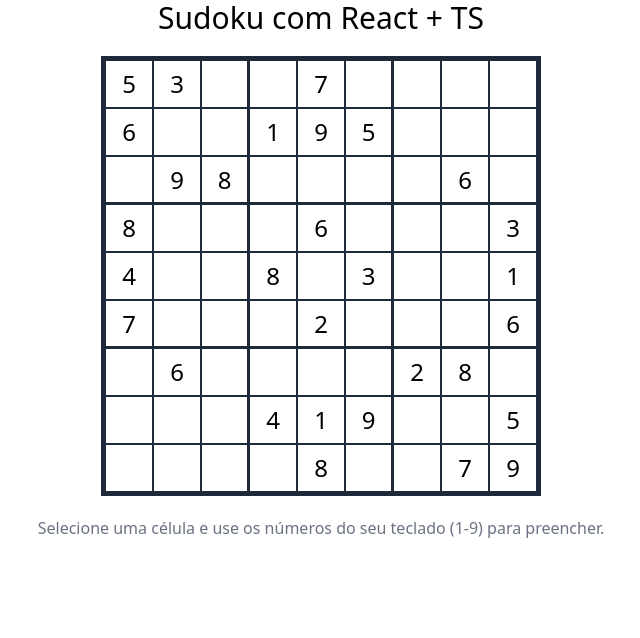
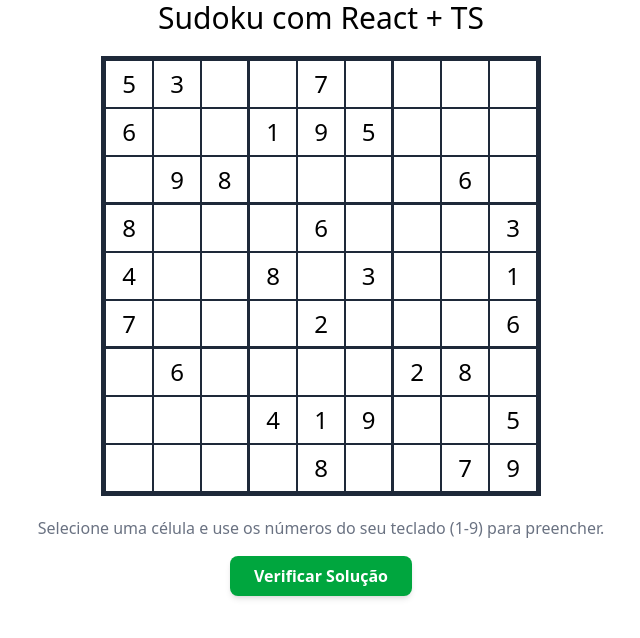
Before and after one commit to rfcmarques/sudoku, a React (Vite) app: page / in a window 1280 px wide. Shown: the top 638 px of the page, without its empty margins (319-959 px from the left). Built offline with nearby package versions, Linux system fonts and the light colour scheme.

Commit message:
feat: added verify the solution to the game

```diff
--- /dev/null
+++ b/src/components/Controls.tsx
@@ -0,0 +1,19 @@
+import React from 'react';
+
+interface ControlsProps {
+    onCheck: () => void;
+}
+const Controls: React.FC<ControlsProps> = ({ onCheck }) => {
+    return (
+        <div className="flex justify-center my-4">
+            <button
+                className="px-6 py-2 bg-green-600 text-white font-semibold rounded-lg shadow-md hover:bg-green-700 focus:outline-none focus:ring-2 focus:ring-green-400 focus:ring-opacity-75 transition-colors duration-200"
+                onClick={onCheck}
+            >
+                Verificar Solução
+            </button>
+        </div>
+    );
+};
+
+export default Controls;
--- a/src/components/Game.tsx
+++ b/src/components/Game.tsx
@@ -1,11 +1,13 @@
 import React, { useState, useEffect, useCallback } from 'react';
 import type { Board as BoardType, CellPosition, CellValue } from '../types/types';
-import { initialBoard } from '../utils/sudoku';
+import { initialBoard, solutionBoard } from '../utils/sudoku';
 import Board from './Board';
+import Controls from './Controls';
 
 const Game: React.FC = () => {
     const [board, setBoard] = useState<BoardType>(initialBoard);
     const [selectedCell, setSelectedCell] = useState<CellPosition>(null);
+    const [isComplete, setIsComplete] = useState<boolean>(false);
 
     const handleCellClick = (row: number, col: number) => {
         setSelectedCell({ row, col });
@@ -49,8 +51,25 @@ const Game: React.FC = () => {
         }
     }, [selectedCell, handleNumberInput])
 
+    const checkSolution = () => {
+        const currentBoardStr = JSON.stringify(board);
+        const solutionBoardStr = JSON.stringify(solutionBoard);
+
+        if (currentBoardStr === solutionBoardStr) {
+            setIsComplete(true);
+            setSelectedCell(null);
+        } else {
+            alert('O Sudoku não está correto. Tente novamente!');
+        }
+    }
+
     return (
         <div className="game">
+            {isComplete && (
+                <div className="p-4 mb-4 text-lg text-center text-green-800 bg-green-100 rounded-lg" role="alert">
+                    <span className="font-bold">Parabéns!</span> Resolveste o Sudoku! 🥳
+                </div>
+            )}
             <Board
                 board={board}
                 onCellClick={handleCellClick}
@@ -59,6 +78,7 @@ const Game: React.FC = () => {
             <div className="mt-4 text-center text-gray-500">
                 Selecione uma célula e use os números do seu teclado (1-9) para preencher.
             </div>
+            <Controls onCheck={checkSolution} />
         </div>
     );
 };
```
